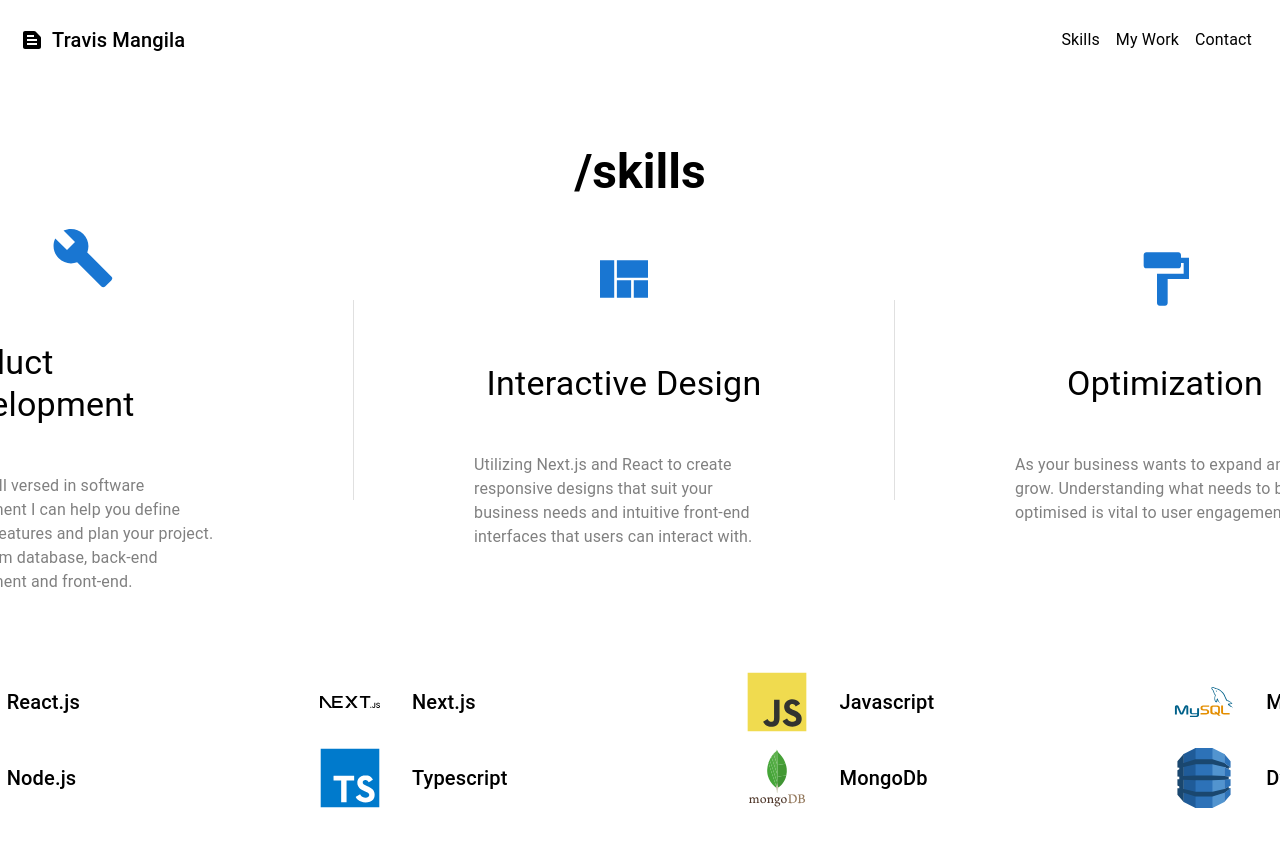
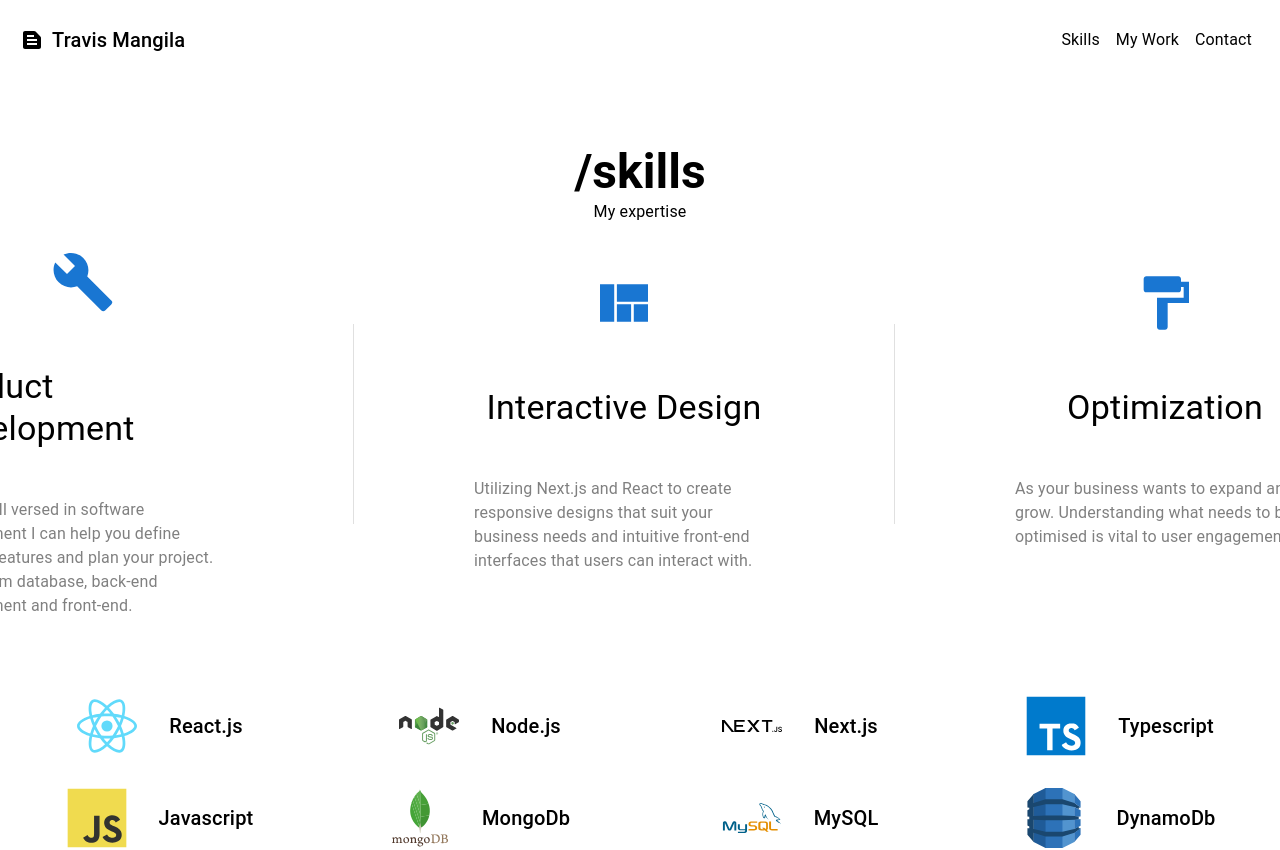
Before and after one commit to DrSack/Personal-Website, a Next.js app: page /skills in a window 1280 px wide. Shown: the top 850 px of the page. Built offline with nearby package versions, Linux system fonts and the light colour scheme.

Commit message:
Skills page made technologies into a grid

```diff
--- a/src/app/skills/components/components.tsx
+++ b/src/app/skills/components/components.tsx
@@ -1,4 +1,4 @@
-import { Box, Typography } from "@mui/material";
+import { Box, Grid, Typography } from "@mui/material";
 
 interface SpecialtyProps {
   icon: any;
@@ -38,21 +38,23 @@ export const Specialty = ({ icon, title, message }: SpecialtyProps) => {
 
 export const SkillSetItem = ({ icon, title }: SkillSetItemProps) => {
   return (
-    <Box display='flex' flexDirection='row' alignItems='center'>
-      {icon}
-      <Typography marginLeft={8} variant='h6'>
-        {title}
-      </Typography>
-    </Box>
+    <Grid item xs={12} sm={6} md={3}>
+      <Box display='flex' flexDirection='row' alignItems='center' justifyContent='center'>
+        {icon}
+        <Typography marginLeft={8} variant='h6'>
+          {title}
+        </Typography>
+      </Box>
+    </Grid>
   )
 }
 
 export const SkillSetColumnItem = ({ items }: SkillSetColumnItemProps) => {
   return (
-    <Box display='flex' flexDirection='column' gap={4}>
+    <Grid container spacing={8} marginBottom={8}>
       {items.map((e, i) => (
         <SkillSetItem key={`${i}-skill-set-item`} {...e} />
       ))}
-    </Box>
+    </Grid>
   )
 }
--- a/src/app/skills/page.tsx
+++ b/src/app/skills/page.tsx
@@ -59,6 +59,17 @@ export default function Page() {
     }
   ];
 
+  const techList = [
+    { icon: (<ReactLogo />), title: 'React.js' },
+    { icon: (<NodeJsLogo />), title: 'Node.js' },
+    { icon: (<NextJsLogo />), title: 'Next.js' },
+    { icon: (<TypescriptLogo />), title: 'Typescript' },
+    { icon: (<JavascriptLogo />), title: 'Javascript' },
+    { icon: (<MongoDbLogo />), title: 'MongoDb' },
+    { icon: (<MySQLLogo />), title: 'MySQL' },
+    { icon: (<DynamoDbLogo />), title: 'DynamoDb' },
+  ];
+
   const { item1, item2, item3, item4 } = {
     item1: [
       { icon: (<ReactLogo />), title: 'React.js' },
@@ -85,6 +96,9 @@ export default function Page() {
           <Typography variant='h3' fontWeight='bold'>
             /skills
           </Typography>
+          <Typography variant='body1'>
+            My expertise
+          </Typography>
           <StyledBoxContainer display='flex' flexDirection='row'>
             {specialties.map((e, i) => (
               <React.Fragment key={`${i}-specialty-container`}>
@@ -98,10 +112,7 @@ export default function Page() {
       <Slide in={checked} direction='right' timeout={1000}>
         <Box gap={40} display='flex' justifyContent='center' flexDirection='column' alignItems='center'>
           <Box gap={60} display='flex' justifyContent='center' flexDirection='row' alignItems='center'>
-            <SkillSetColumnItem items={item1} />
-            <SkillSetColumnItem items={item2} />
-            <SkillSetColumnItem items={item3} />
-            <SkillSetColumnItem items={item4} />
+            <SkillSetColumnItem items={techList} />
           </Box>
         </Box>
       </Slide>
```
